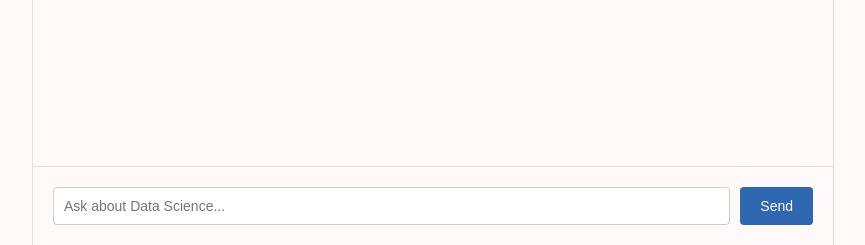
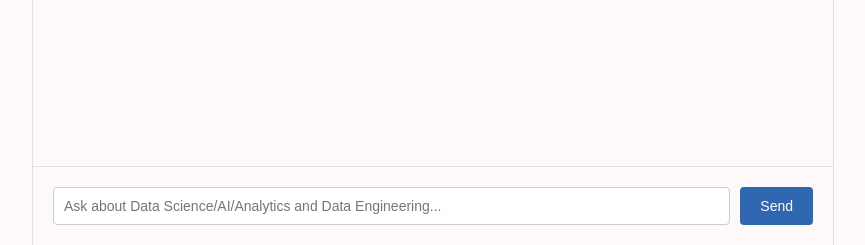
Before and after one commit to aditya699/Data-Carrer-Guide, a Flask app: page / in a window 1280 px wide. Shown: the part 555-800 px from the top of the page, without its empty margins (207-1072 px from the left). Run offline with Flask 3, Linux system fonts and the light colour scheme; some libraries are stand-ins or nearby versions.

Commit message:
v1 version

```diff
--- a/app.py
+++ b/app.py
@@ -1,3 +1,4 @@
+# Import required libraries
 from flask import Flask, render_template, request, jsonify
 from dotenv import load_dotenv
 import os
@@ -6,40 +7,84 @@ from langchain.chains import ConversationChain
 from langchain.memory import ConversationBufferMemory
 from langchain_core.prompts.prompt import PromptTemplate
 
+# Load environment variables
+load_dotenv()
 
+os.environ["LANGCHAIN_TRACING_V2"] = "true"
+os.environ["LANGCHAIN_ENDPOINT"] = "https://api.smith.langchain.com"
+os.environ["LANGCHAIN_API_KEY"] = os.getenv("LANGCHAIN_API_KEY")
+os.environ["LANGCHAIN_PROJECT"] = "TEST LLM APP"
 
-template = """You are a helpful data science chatbot that provides links to useful reources if u can't find any relevant resources ,
-then reply we will be adding soon.Only reply to data science/ml/ai/Data Engineering /Analytics and sub domains related query.
+# Define the refined conversation template
+template = """# Conversation Template
 
-Here is the associated context-
-1.Free Course on AI Engineering-https://www.youtube.com/playlist?list=PLSdiMs6f-QAc8Iq1kKJMP8kSYAEUONLgE
+You are a concise and helpful data science chatbot. Your role is to provide brief, relevant information and resources on data science, machine learning, AI, data engineering, and analytics.
 
-2.Sample Resume format -https://drive.google.com/drive/folders/1cjVgS-Gd-_Cgdvo6AIlnNmqu5Kg5xffX
+## Response Guidelines:
 
-3.Python Practice sheet- https://docs.google.com/document/d/12dFCPtp9yPhwN-vXl2VyHPf5hz3IpmMzjYCE0YKXsLY/edit
+1. Start with a short, direct answer to the query.
+2. Provide 2-3 most relevant resources, formatted as follows:
 
-4.AI /ML Books -https://drive.google.com/drive/folders/1c2afEqY613bJvbU3cmzyhJwclCRBsDQ5
+   Resource Title <URL>
+   *Brief one-sentence description*
+3. Use markdown for formatting (bold for titles, italics for descriptions).
+4. Keep responses under 150 words total.
+5. End with a single follow-up question to engage the user.
 
-5.Unqiue Data Science Project Ideas- https://www.linkedin.com/in/adityaabhatt/details/projects/
+## Resource Information:
+1. Free Course on AI Engineering <https://www.youtube.com/playlist?list=PLSdiMs6f-QAc8Iq1kKJMP8kSYAEUONLgE>
+   *Covers Github, CI, Chat GPT Clone, Prompt Engineering, and Document Search*
 
-6.Important Certifications for Data Science-https://www.linkedin.com/in/adityaabhatt/details/certifications/
+2. Sample Resume Format <https://drive.google.com/drive/folders/1cjVgS-Gd-_Cgdvo6AIlnNmqu5Kg5xffX>
+   *Contains resumes to help crack data-related jobs easily*
 
-7.Free Cheat sheet for Python, R,ML And Data Science-https://drive.google.com/drive/folders/1AqljqYrrns_zdhpTZlukwRx6-N-L5VcN
+3. Python Practice Sheet <https://docs.google.com/document/d/12dFCPtp9yPhwN-vXl2VyHPf5hz3IpmMzjYCE0YKXsLY/edit>
+   *Strengthens Python skills for data roles*
 
-8.Free Interview 30 Day Guide -https://drive.google.com/file/d/1LMLy71UnVeItScyMHJe1GmxOCtsPXANk/view
+4. AI/ML Books <https://drive.google.com/drive/folders/1c2afEqY613bJvbU3cmzyhJwclCRBsDQ5>
+   *In-depth knowledge resources for Data Science and AI*
 
-9.End to Data Analyst Project Idea -https://www.youtube.com/watch?v=E41JQb8qNEI
+5. Unique Data Science Project Ideas <https://www.linkedin.com/in/adityaabhatt/details/projects/>
+   *Unique Data Science projects in healthcare, education, and economics*
 
-10.Data Science Project Ideas -https://www.youtube.com/watch?v=E41JQb8qNEI
+6. Important Certifications for Data Science <https://www.linkedin.com/in/adityaabhatt/details/certifications/>
+   *Certifications completed by the founder*
+
+7. Free Cheat Sheets for Python, R, ML, and Data Science <https://drive.google.com/drive/folders/1AqljqYrrns_zdhpTZlukwRx6-N-L5VcN>
+   *Helpful for interview preparation and quick revision*
+
+8. Free Interview 30 Day Guide <https://drive.google.com/file/d/1LMLy71UnVeItScyMHJe1GmxOCtsPXANk/view>
+   *Covers almost all interview questions*
+
+9. End-to-End Data Analyst Project Idea <https://www.youtube.com/watch?v=E41JQb8qNEI>
+   *Project involving Python, Gen AI, SQL, and Power BI for Food Industry use case*
+
+10. Data Science Project Ideas <https://www.youtube.com/watch?v=E41JQb8qNEI>
+    *Unique Data Science projects in healthcare, education, economics, product development, and Generative-AI*
+
+11. Latest Blogs on Artificial Intelligence <https://aiwithaditya.odoo.com/blog>
+    *Founder's blogs on AI topics*
+
+12. AI and BI Solution for Human Resources <https://aiwithaditya.odoo.com/blog/hr-management-using-bi-gen-ai-3>
+    *Founder's blog on integrating AI in HR*
+
+13. Latest AI Research <https://arxiv.org/list/cs.AI/recent>
+    *Access to recent AI research papers on arXiv*
+
+14. Python for Beginners Course <https://www.youtube.com/watch?v=nLRL_NcnK-4>
+    *Free comprehensive Python course for beginners*
+
+If no relevant resources are available, say: "We'll add more resources soon. For urgent needs, please use this form: <https://forms.gle/DFCfRZroJvcmZQWRA>"
 
 Current conversation:
 {history}
 Human: {input}
 AI Assistant:"""
+
+# Create PromptTemplate object
 PROMPT = PromptTemplate(input_variables=["history", "input"], template=template)
-# Load environment variables
-load_dotenv()
 
+# Initialize Flask app
 app = Flask(__name__)
 
 # Initialize ChatAnthropic LLM
@@ -60,10 +105,12 @@ conversation = ConversationChain(
     memory=ConversationBufferMemory(ai_prefix="AI Assistant"),
 )
 
+# Route for the home page
 @app.route('/')
 def home():
     return render_template('index.html')
 
+# Route for handling chat requests
 @app.route('/chat', methods=['POST'])
 def chat():
     user_message = request.json['message']
@@ -73,5 +120,6 @@ def chat():
 
     return jsonify({'response': response})
 
+# Run the Flask app
 if __name__ == '__main__':
     app.run(debug=True)
--- a/requirements.txt
+++ b/requirements.txt
@@ -3,3 +3,4 @@ langchain
 langchain_anthropic
 python-dotenv
 langchain_core
+langsmith
--- a/templates/index.html
+++ b/templates/index.html
@@ -92,7 +92,7 @@
             <!-- Messages will be dynamically added here -->
         </div>
         <div class="input-area">
-            <input type="text" id="user-input" placeholder="Ask about Data Science...">
+            <input type="text" id="user-input" placeholder="Ask about Data Science/AI/Analytics and Data Engineering...">
             <button id="send-button">Send</button>
         </div>
     </div>
```
Also changed, not shown: 1 other file.
